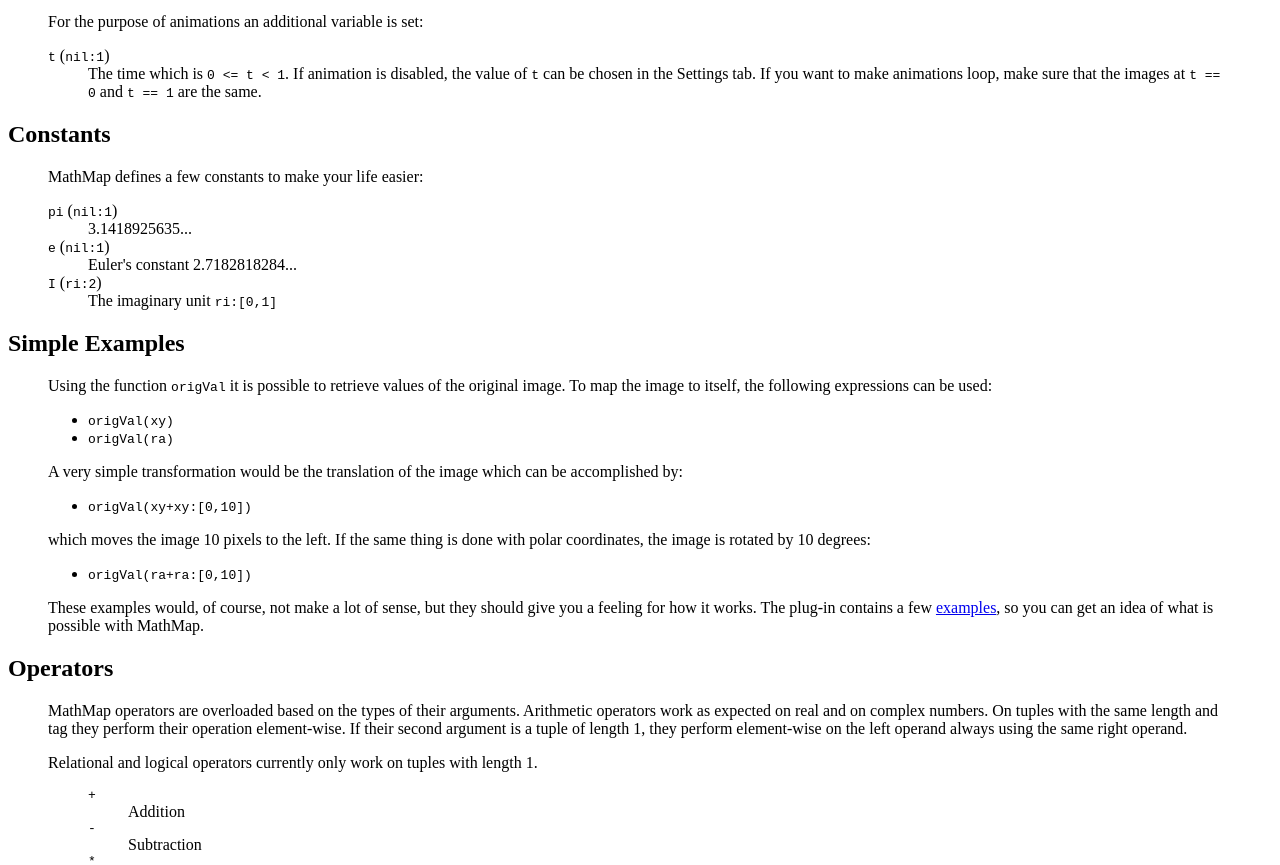
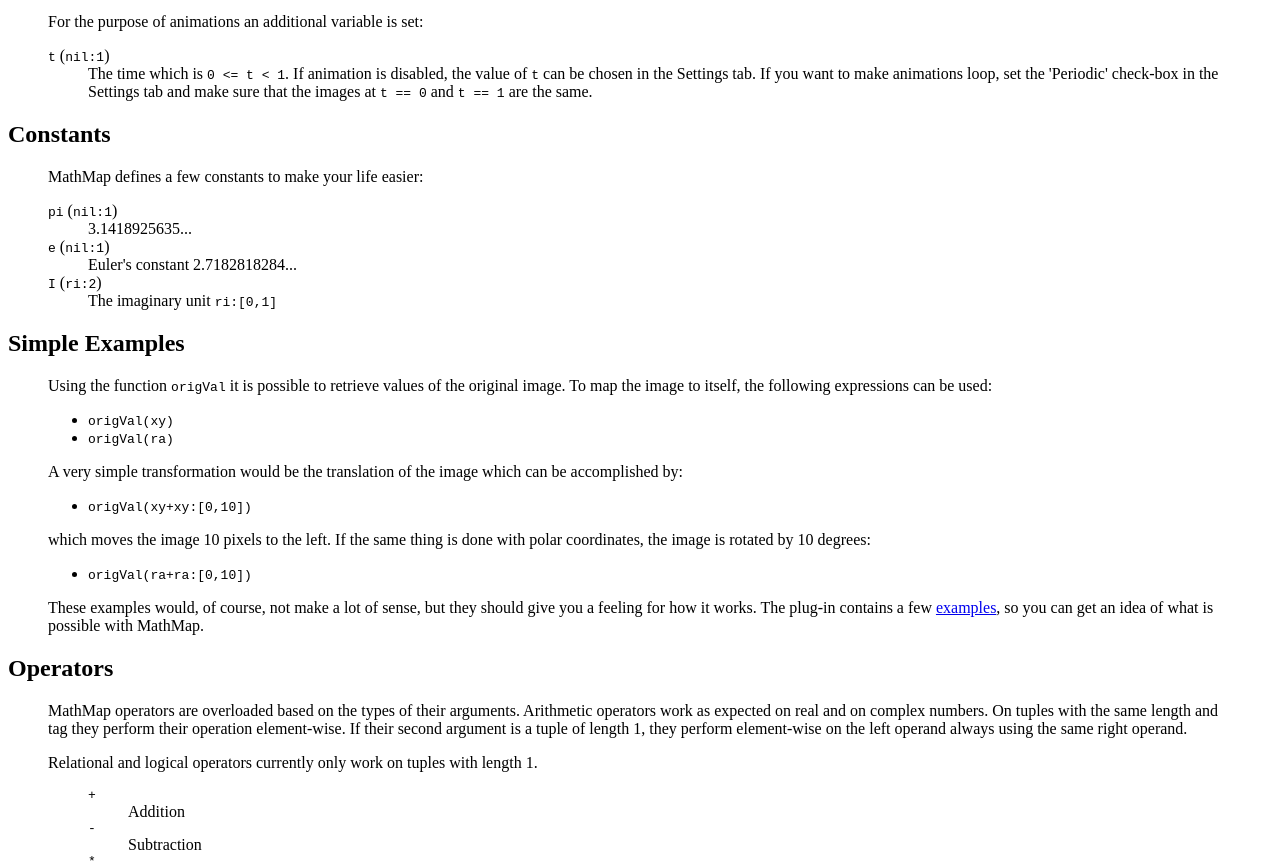
Before and after one commit to schani/mathmap, a plain HTML site: page manual.html in a window 1280 px wide. Shown: the part 1199-2064 px from the top of the page. Drawn offline with Linux system fonts and the light colour scheme.

Commit message:
One little manual change.

```diff
--- a/manual.html
+++ b/manual.html
@@ -118,10 +118,11 @@
 
       <dl>
 	<dt><tt>t</tt> (<tt>nil:1</tt>)
-	<dd>The time which is <tt>0 &lt;= t &lt; 1</tt>.
-	  If animation is disabled, the value of <tt>t</tt> can be chosen
-	  in the Settings tab. If you want to make animations loop, make sure that the
-	  images at <tt>t == 0</tt> and <tt>t == 1</tt> are the same.
+	<dd>The time which is <tt>0 &lt;= t &lt; 1</tt>.  If animation
+	is disabled, the value of <tt>t</tt> can be chosen in the
+	Settings tab. If you want to make animations loop, set the
+	'Periodic' check-box in the Settings tab and make sure that the
+	images at <tt>t == 0</tt> and <tt>t == 1</tt> are the same.
       </dl>
 
     </blockquote>
```
